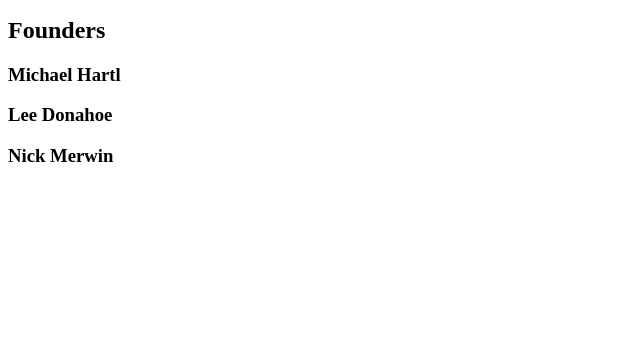
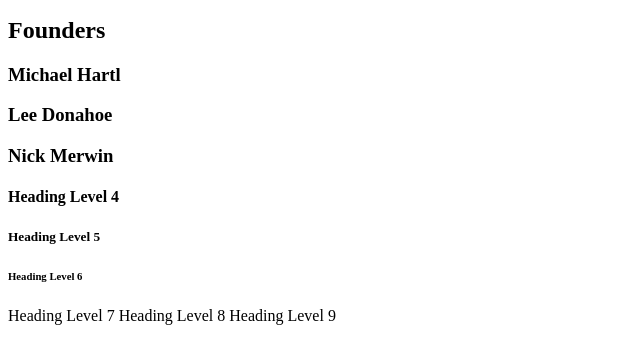
Before and after one commit to bdhindsa/sample_website, a plain HTML site: page index.html in a window 1280 px wide. Shown: the part 110-474 px from the top of the page, without its empty margins (0-640 px from the left). Drawn offline with Linux system fonts and the light colour scheme.

Commit message:
index.html contents replace with Listing 12 added h4 .. h9

```diff
--- a/index.html
+++ b/index.html
@@ -18,5 +18,17 @@
 
     <h3>Nick Merwin</h3>
 
+    <h4>Heading Level 4</h4>
+
+    <h5>Heading Level 5</h5>
+
+    <h6>Heading Level 6</h6>
+
+    <h7>Heading Level 7</h7>
+
+    <h8>Heading Level 8</h8>
+
+    <h9>Heading Level 9</h9>
+
   </body>
 </html>
```
